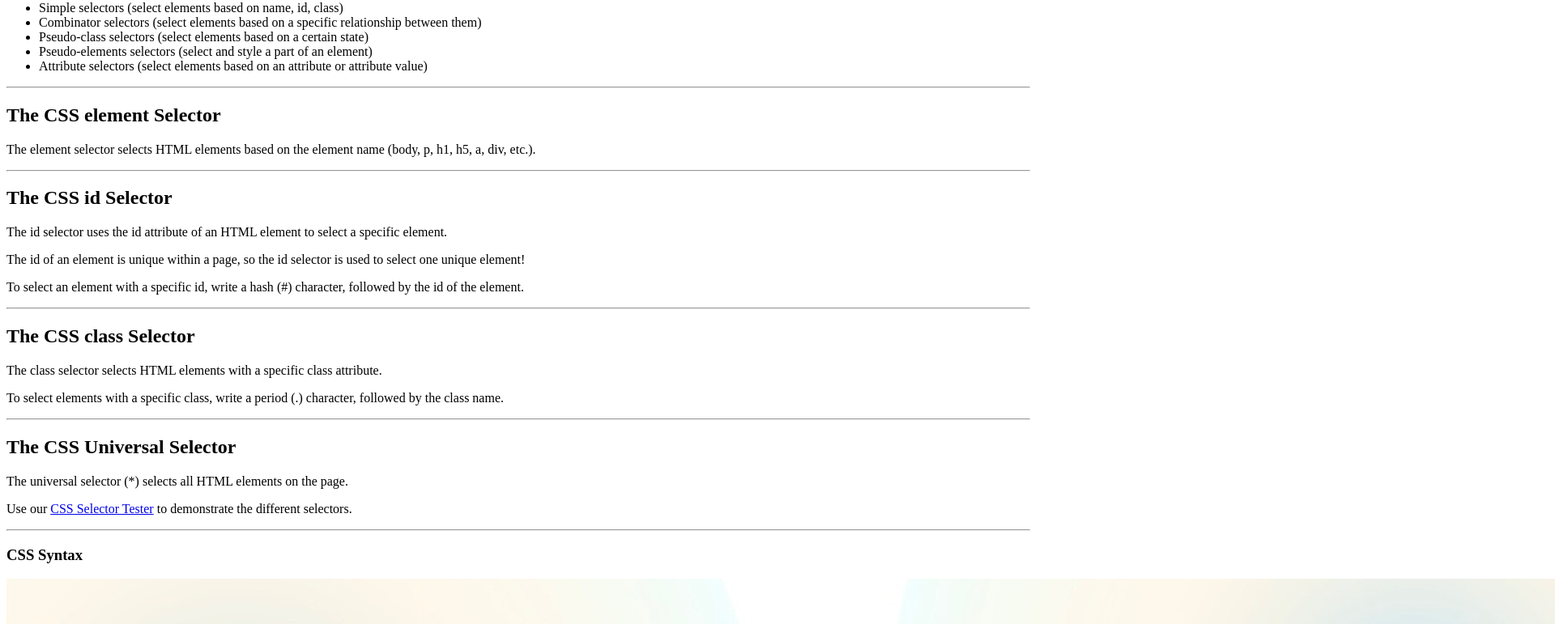
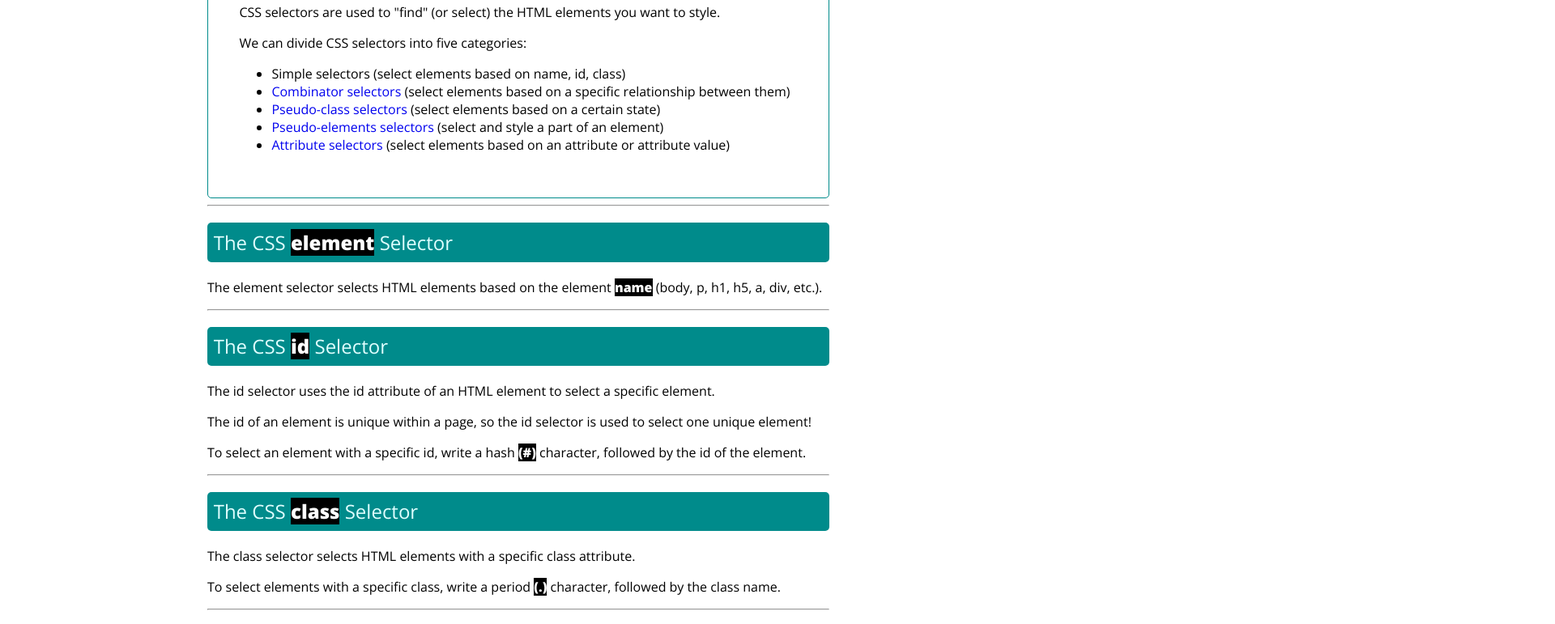
Before and after one commit to MarcosYelamos/0373-A3_Selectores_CSS_MarcosYelamos, a plain HTML site: page index.html in a window 1280 px wide. Shown: the part 232-1003 px from the top of the page at 81% size, 1920 px wide, since content can reach past the window. Drawn offline with nearby package versions, Linux system fonts and the light colour scheme.

Commit message:
Practica hecha

```diff
--- /dev/null
+++ b/css/style.css
@@ -0,0 +1,80 @@
+/* Ej 2 */
+@import url('https://fonts.googleapis.com/css2?family=Open+Sans:ital,wght@0,300..800;1,300..800&display=swap');
+
+/* Ej 4.1 */
+* {
+    font-family: "Open Sans", serif;
+    font-optical-sizing: auto;
+    font-weight: 400;
+    font-style: normal;
+    font-variation-settings:"wdth" 100;
+}
+
+/* Ej 4.2 */
+body {
+    margin: 0%;
+    padding-left: 20%;
+    padding-right: 20%
+}
+
+/* Ej 4.3 */
+h1 {
+    text-decoration: underline;
+    color: darkcyan;
+    text-align: center;
+}
+
+/* Ej 4.4 */
+.selector {
+    color: lightcyan;
+}
+
+/* Ej 4.5 */
+.selectors {
+    padding: 5%;
+    border: solid darkcyan 1px;
+    border-radius: 5px;
+}
+
+/* Ej 4.6 */
+#universal {
+    color: lightgoldenrodyellow;
+}
+
+/* Ej 4.7 */
+h2.selector, h2#universal{
+    background-color: darkcyan;
+    padding: 1%;
+    border-radius: 5px;
+}
+
+/* Ej 4.8 */
+span {
+    font-weight: 900;
+    background-color: black;
+    color: white;
+}
+
+/* Ej 4.9 */
+li > a {
+    text-decoration: none;
+}
+
+/* Ej 4.10 */
+h3 {
+    background-color: rgba(0, 139, 139, 0.529);
+    padding: 0.5px;
+    border-radius: 5px;
+}
+
+/* Ej 4.11 */
+#gallery div {
+    width: 100%;
+}
+
+/* Ej 4.12 */
+img {
+    width: 100%;
+    border: solid darkcyan 1px;
+    border-radius: 5px;
+}
--- a/index.html
+++ b/index.html
@@ -5,6 +5,10 @@
     <meta charset="UTF-8">
     <meta http-equiv="X-UA-Compatible" content="IE=edge">
     <meta name="viewport" content="width=device-width, initial-scale=1.0">
+    <link rel="stylesheet" href="./css/style.css" type="text/css">
+    <!-- Ej 3 -->
+    <script src="https://kit.fontawesome.com/81661c0d51.js" crossorigin="anonymous"></script>
+    <link rel="shortcut icon" href="./resources/favicon.svg" type="image/x-icon">
     <title>CSS Selectors</title>
 </head>
 
@@ -16,12 +20,12 @@
         <p>CSS selectors are used to "find" (or select) the HTML elements you want to style.</p>
         <p>We can divide CSS selectors into five categories:</p>
         <ul>
+            <!-- Ej 1 -->
             <li>Simple selectors (select elements based on name, id, class)</li>
-            <li>Combinator selectors (select elements based on a specific relationship between them)</li>
-            <li>Pseudo-class selectors (select elements based on a certain state)
-            </li>
-            <li>Pseudo-elements selectors (select and style a part of an element)</li>
-            <li>Attribute selectors (select elements based on an attribute or attribute value)</li>
+            <li><a href="https://www.w3schools.com/css/css_combinators.asp">Combinator selectors</a> (select elements based on a specific relationship between them)</li>
+            <li><a href="https://www.w3schools.com/css/css_pseudo_classes.asp">Pseudo-class selectors</a> (select elements based on a certain state)</li>
+            <li><a href="https://www.w3schools.com/css/css_pseudo_elements.asp">Pseudo-elements selectors</a> (select and style a part of an element)</li>
+            <li><a href="https://www.w3schools.com/css/css_attribute_selectors.asp">Attribute selectors</a> (select elements based on an attribute or attribute value)</li>
         </ul>
     </div>
     <hr>
```
Also changed, not shown: resources/favicon.svg (added).
